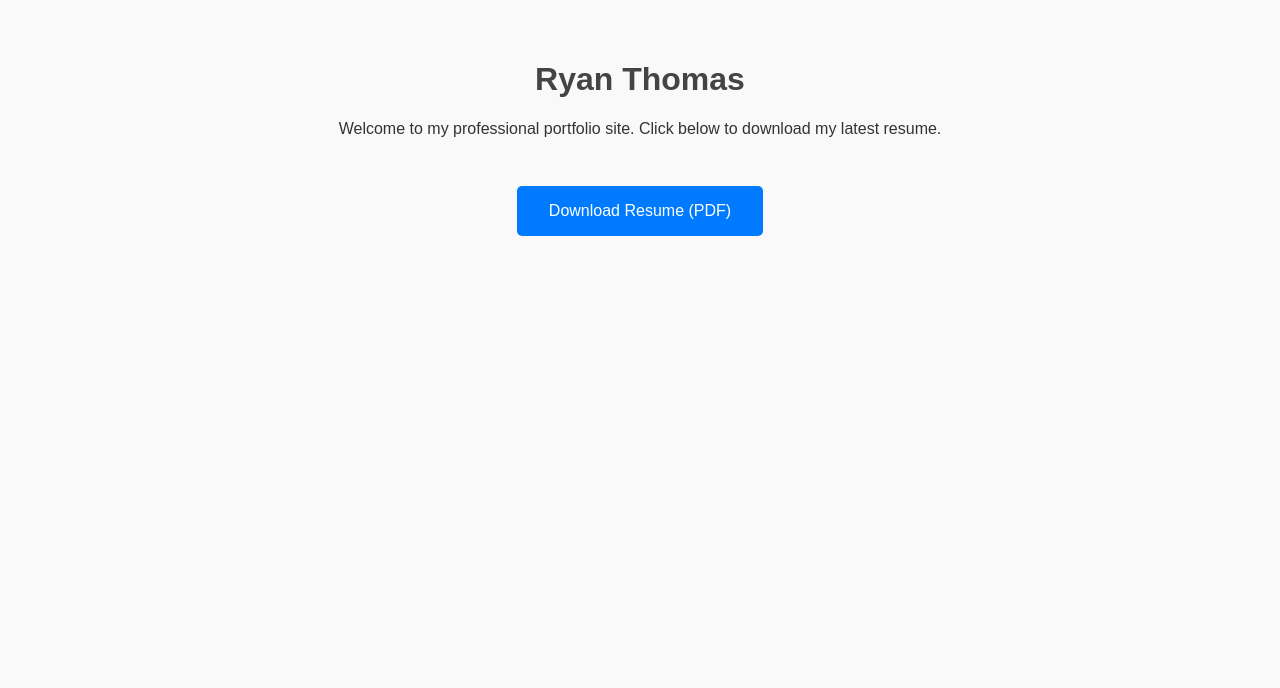
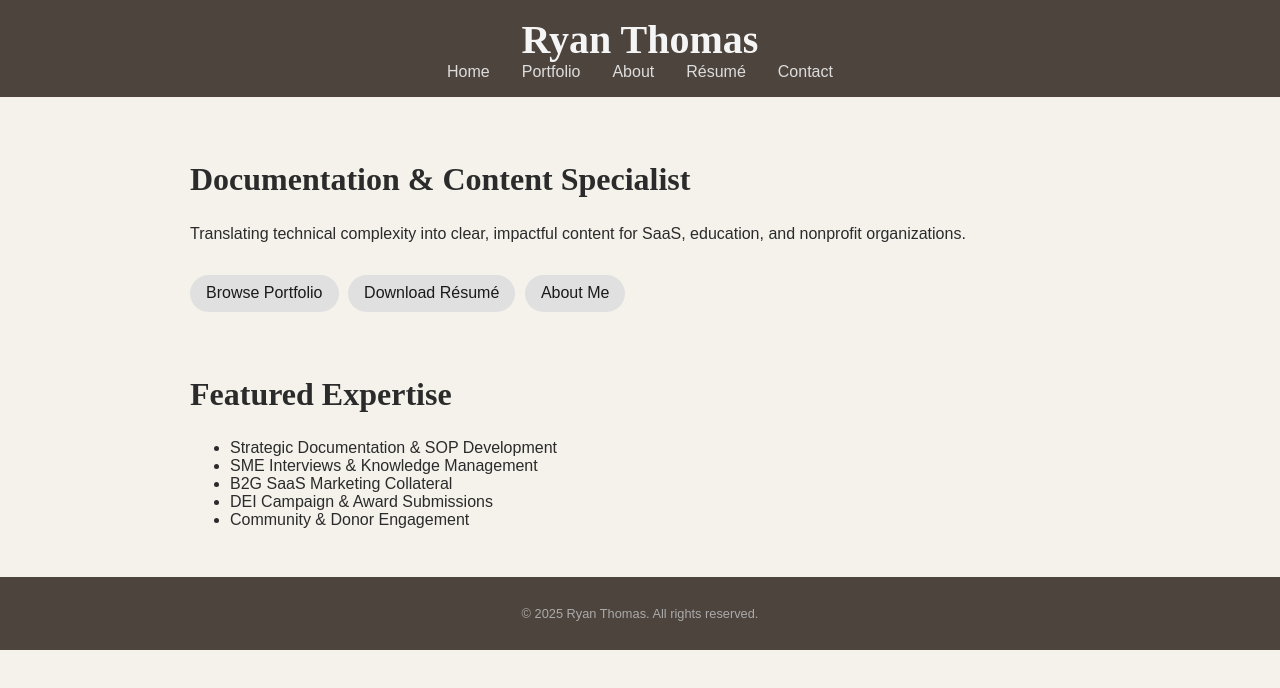
Before and after one commit to ryanlistens/ryan-portfolio, a plain HTML site: page index.html in a window 1280 px wide. Drawn offline with Linux system fonts and the light colour scheme.

Commit message:
Add files via upload

```diff
--- a/index.html
+++ b/index.html
@@ -1,45 +1,30 @@
+<!DOCTYPE html>
 
-<!DOCTYPE html>
 <html lang="en">
 <head>
-    <meta charset="UTF-8">
-    <meta name="viewport" content="width=device-width, initial-scale=1.0">
-    <title>Ryan Thomas | Portfolio</title>
-    <style>
-        body {
-            font-family: Arial, sans-serif;
-            padding: 2rem;
-            background-color: #f9f9f9;
-            color: #333;
-        }
-        .container {
-            max-width: 800px;
-            margin: 0 auto;
-            text-align: center;
-        }
-        h1 {
-            color: #444;
-        }
-        .resume-btn {
-            display: inline-block;
-            margin-top: 2rem;
-            padding: 1rem 2rem;
-            font-size: 1rem;
-            color: white;
-            background-color: #007BFF;
-            text-decoration: none;
-            border-radius: 5px;
-        }
-        .resume-btn:hover {
-            background-color: #0056b3;
-        }
-    </style>
-</head>
+<meta content="width=device-width, initial-scale=1.0" name="viewport"/><meta charset="utf-8"/><meta content="width=device-width, initial-scale=1.0" name="viewport"/>
+<title>Ryan Thomas | Home</title><link href="style.css" rel="stylesheet"/></head>
 <body>
-    <div class="container">
-        <h1>Ryan Thomas</h1>
-        <p>Welcome to my professional portfolio site. Click below to download my latest resume.</p>
-        <a class="resume-btn" href="assets/resume.pdf" target="_blank" download>Download Resume (PDF)</a>
-    </div>
+<header><h1>Ryan Thomas</h1><nav>
+<a href="index.html">Home</a><a href="portfolio.html">Portfolio</a><a href="about.html">About</a><a download="" href="assets/resume.pdf" target="_blank">Résumé</a><a href="contact.html">Contact</a>
+</nav></header>
+<main>
+<section><h2>Documentation &amp; Content Specialist</h2>
+<p>Translating technical complexity into clear, impactful content for SaaS, education, and nonprofit organizations.</p>
+<div class="buttons">
+<a class="cta" href="portfolio.html">Browse Portfolio</a>
+<a class="cta" download="" href="assets/resume.pdf" target="_blank">Download Résumé</a>
+<a class="cta" href="about.html">About Me</a>
+</div></section>
+<section><h2>Featured Expertise</h2>
+<ul>
+<li>Strategic Documentation &amp; SOP Development</li>
+<li>SME Interviews &amp; Knowledge Management</li>
+<li>B2G SaaS Marketing Collateral</li>
+<li>DEI Campaign &amp; Award Submissions</li>
+<li>Community &amp; Donor Engagement</li>
+</ul></section>
+</main>
+<footer><p>© 2025 Ryan Thomas. All rights reserved.</p></footer>
 </body>
 </html>
```
Also changed, not shown: resume.html (added, +30 -0 lines), 1 other file.
